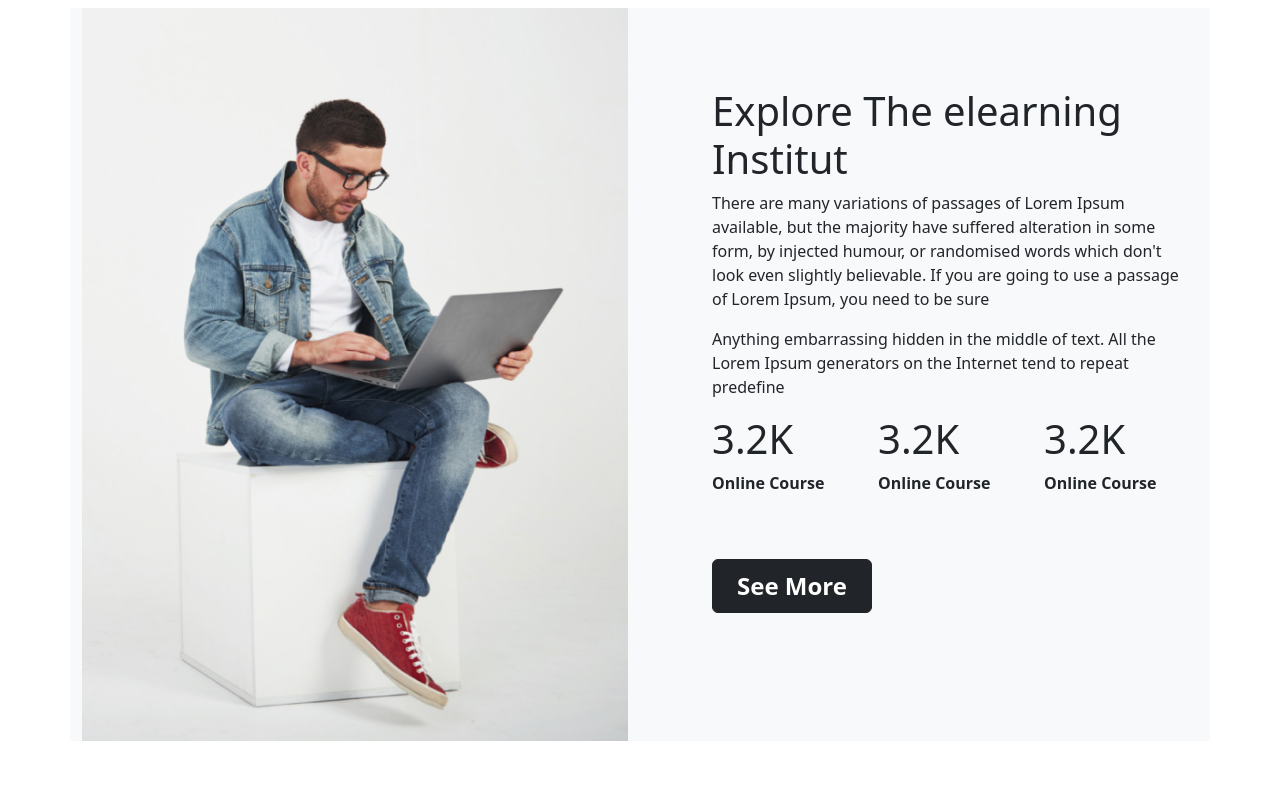
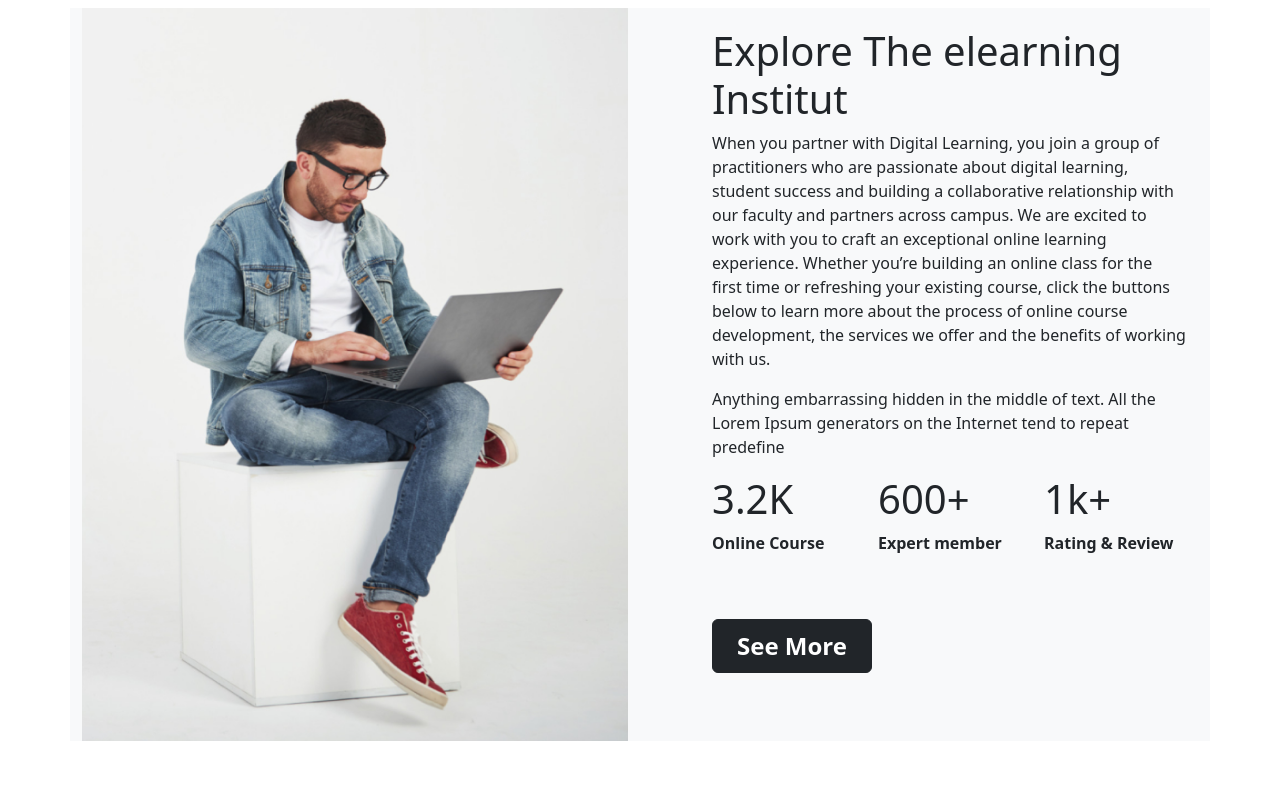
Before and after one commit to EKMOVIES/Pedagogy, a plain HTML site: page index.html in a window 1280 px wide. Shown: the part 1640-2426 px from the top of the page. Drawn offline with nearby package versions, Linux system fonts and the light colour scheme.

Commit message:
Explore The elearning Institut

```diff
--- a/index.html
+++ b/index.html
@@ -62,7 +62,7 @@
       <div class="carousel-caption d-flex flex-column justify-content-center align-items-center top-0 " style="">
         <h1 class="d-none d-lg-block d-md-block fs-1 fw-bold mb-2 mb-lg-2 pb-lg-4" style="">Get Started Digital Learning <br>With <span class="" style="color: #ffbd59;"> <i class="fa-solid fa-angle-left"></i>Pedagogy/<i class="fa-solid fa-angle-right"></i> </span> </h1>
         <h1 class="d-block d-lg-none d-md-none fs-5 fw-bold mb-0 mb-lg-2 pb-lg-4 mt-2" style=""><span class="d-none d-lg-block d-md-block"> Get Started Digital </span>Learning <br> With <span class="" style="color: #ffbd59;"> <i class="fa-solid fa-angle-left"></i>Pedagogy/<i class="fa-solid fa-angle-right"></i> </span> </h1>
-        <p class="text-light">Some representative placeholder contentdfor the first slide <span class="d-none d-lg-block d-md-block">Lorem ipsum dolor sit amet consectetur adipisicing elit. Quia cupiditate optio tempore suscipit atque sint eaque enim quibusdam. Corrupti, reprehenderit.</span> </p>
+        <p class="text-light">When you partner with Digital Learning, you join a group of practitioners who are passionate about digital learning, <span class="d-none d-lg-block d-md-block">student success and building a collaborative relationship with our faculty and partners across campus. We are excited to work with you to craft an exceptional online learning experience..</span> </p>
         <button class="btn btn-dark px-2 px-lg-4 py-1 fs-4 py-lg-2  fw-bold d-none d-lg-block d-md-block" style="color: #ffbd59;">Get Started</button>
         <button class="btn btn-dark px-2 px-lg-4 py-1 py-lg-2 fw-bold d-block d-lg-none d-md-none" style="color: #ffbd59;">Get Started</button>
       </div>
@@ -205,10 +205,9 @@
                 </div>
                 <div class="col px-4">
                     <h1>Explore The elearning Institut</h1>
-                    <p>There are many variations of passages of Lorem Ipsum available, but the
-                        majority have suffered alteration in some form, by injected humour, or
-                        randomised words which don't look even slightly believable. If you are going
-                        to use a passage of Lorem Ipsum, you need to be sure</p>
+                    <p>When you partner with Digital Learning, you join a group of practitioners who are passionate about digital learning, student success and building a collaborative relationship with our faculty and partners across campus. We are excited to work with you to craft an exceptional online learning experience.
+
+                        Whether you’re building an online class for the first time or refreshing your existing course, click the buttons below to learn more about the process of online course development, the services we offer and the benefits of working with us.</p>
                     <p>Anything embarrassing hidden in the middle of text. All the Lorem Ipsum
                         generators on the Internet tend to repeat predefine</p>
                     <div class="row">
@@ -217,12 +216,12 @@
                             <p class="fw-bold">Online Course</p>
                         </div>
                         <div class="col">
-                            <h1>3.2K</h1>
-                            <p class="fw-bold">Online Course</p>
+                            <h1>600+</h1>
+                            <p class="fw-bold">Expert member</p>
                         </div>
                         <div class="col">
-                            <h1>3.2K</h1>
-                            <p class="fw-bold">Online Course</p>
+                            <h1>1k+</h1>
+                            <p class="fw-bold">Rating & Review</p>
                         </div>
 
                     </div>
```
